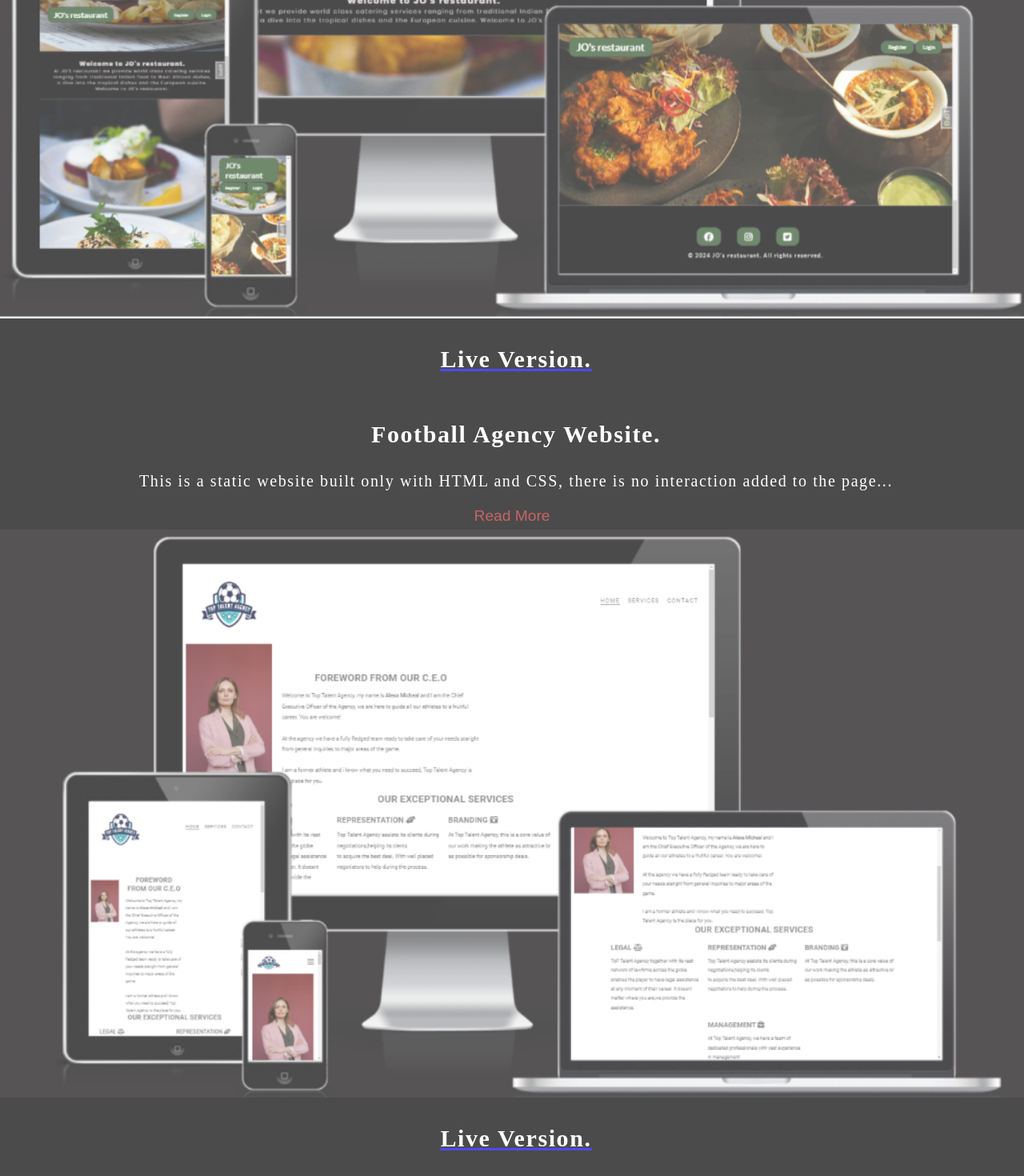
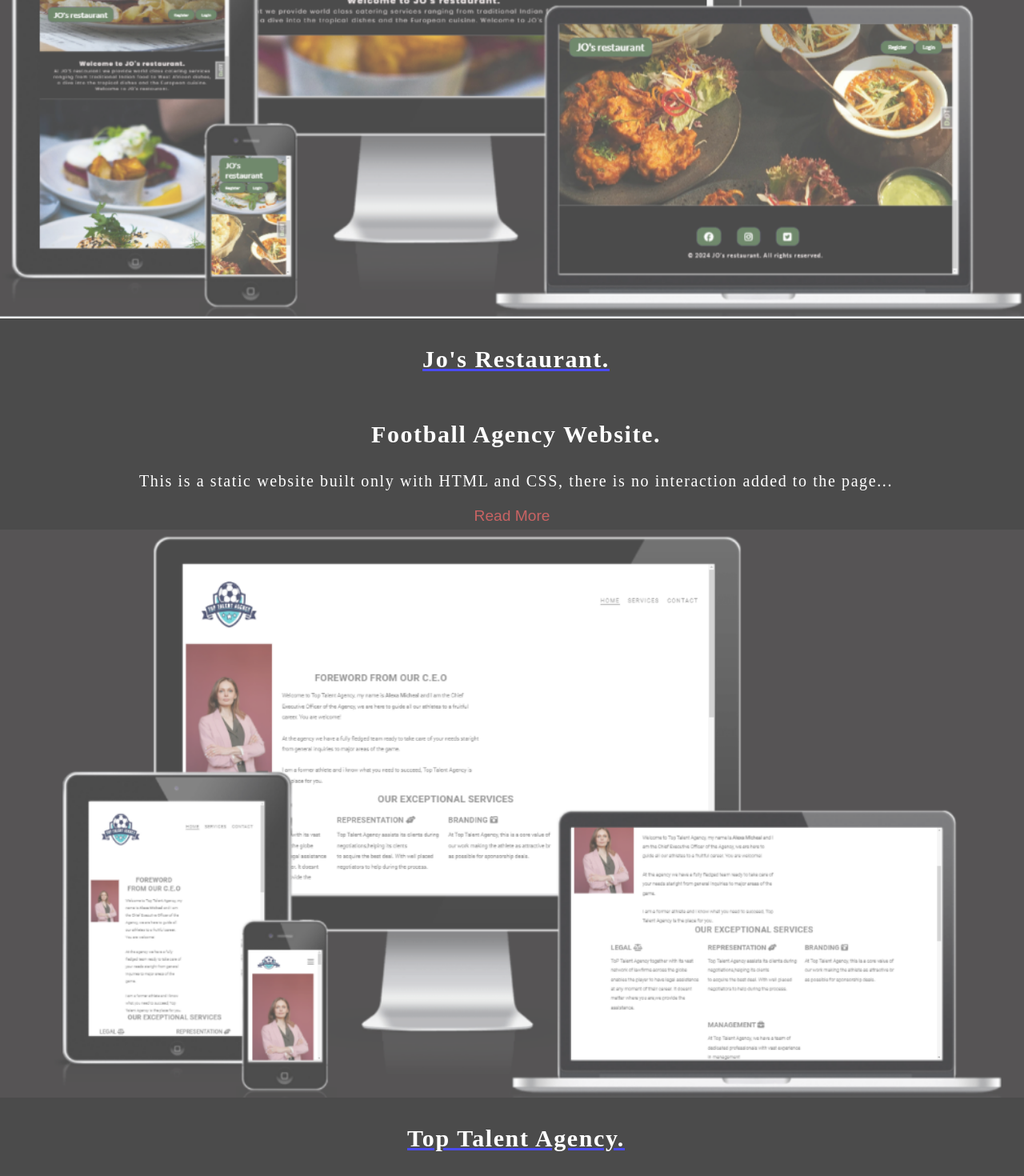
Before and after one commit to Allano256/my_webiste, a React (Vite) app: page /projects in a window 1280 px wide. Shown: the part 820-2290 px from the top of the page at 80% size. Built offline with nearby package versions, Linux system fonts and the light colour scheme.

Commit message:
Changed live link text

```diff
--- a/src/pages/Projects.jsx
+++ b/src/pages/Projects.jsx
@@ -27,7 +27,7 @@
             {showMoreRestaurant ? 'Read Less':'Read More'}
            </button>
             <img src="/restaurant_img.png" alt="an image of the restaurant layout" />
-            <NavLink to='https://restaurant256-cba0e80966cc.herokuapp.com/' ><h3>Live Version.</h3> </NavLink>
+            <NavLink to='https://restaurant256-cba0e80966cc.herokuapp.com/' ><h3>Jo's Restaurant.</h3> </NavLink>
         </div>
         <div className={styles.item2}>
         <h3>Football Agency Website.</h3>
@@ -37,7 +37,7 @@
             {showMoreFootball ? 'Read Less': 'Read More'}
         </button>
             <img src="/top_talent.png" alt="an image of the restaurant layout" />
-            <NavLink to='https://allano256.github.io/top-talent/' ><h3>Live Version.</h3> </NavLink>
+            <NavLink to='https://allano256.github.io/top-talent/' ><h3>Top Talent Agency.</h3> </NavLink>
         </div>
 
        </div>
```
